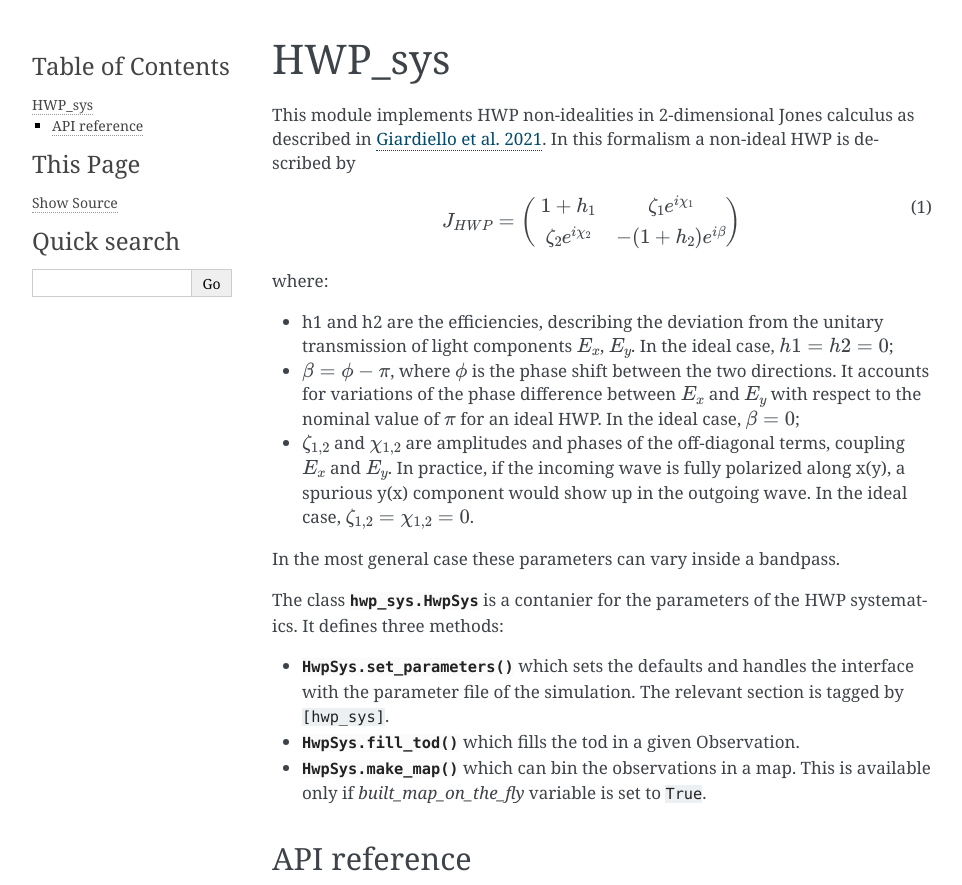
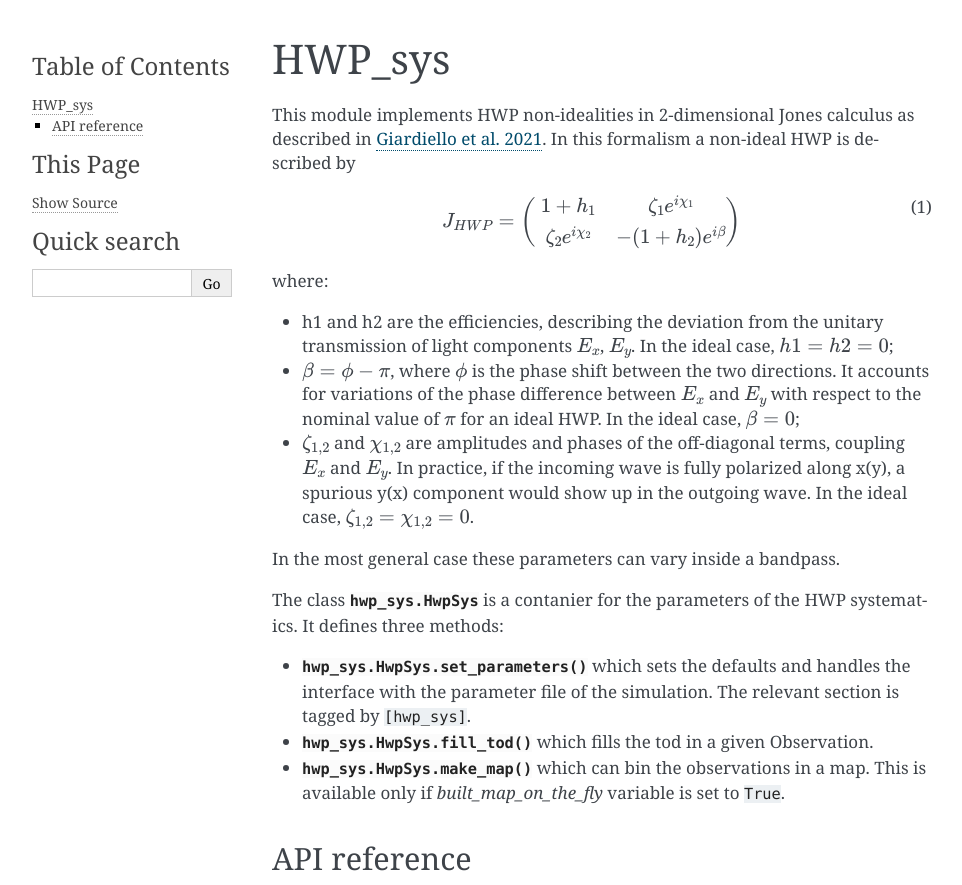
Before and after one commit to litebird/litebird_sim, a Sphinx documentation site: the page built from docs/source/external/hwp_sys.rst, in a window 1280 px wide, cut to the strip 0-885 px from the top of the page. Shown: the whole strip, without its empty margins (148-1110 px from the left). Built offline with Sphinx 7.4.7, drawn with Linux system fonts in a browser that asks for light colours.

Commit message:
Change :func: to :meth: for methods of hwp_sys

```diff
--- a/docs/source/external/hwp_sys.rst
+++ b/docs/source/external/hwp_sys.rst
@@ -31,12 +31,12 @@
 The class :class:`.hwp_sys.HwpSys` is a contanier for the parameters of the HWP systematics.
 It defines three methods:
 
-*  :func:`.HwpSys.set_parameters` which sets the defaults and handles the interface with
+*  :meth:`.hwp_sys.HwpSys.set_parameters` which sets the defaults and handles the interface with
    the parameter file of the simulation. The relevant section is tagged by ``[hwp_sys]``.
 
-*  :func:`.HwpSys.fill_tod` which fills the tod in a given Observation.
+*  :meth:`.hwp_sys.HwpSys.fill_tod` which fills the tod in a given Observation.
 
-*  :func:`.HwpSys.make_map` which can bin the observations in a map. This is available only
+*  :meth:`.hwp_sys.HwpSys.make_map` which can bin the observations in a map. This is available only
    if `built_map_on_the_fly` variable is set to ``True``.
 
 API reference
```
